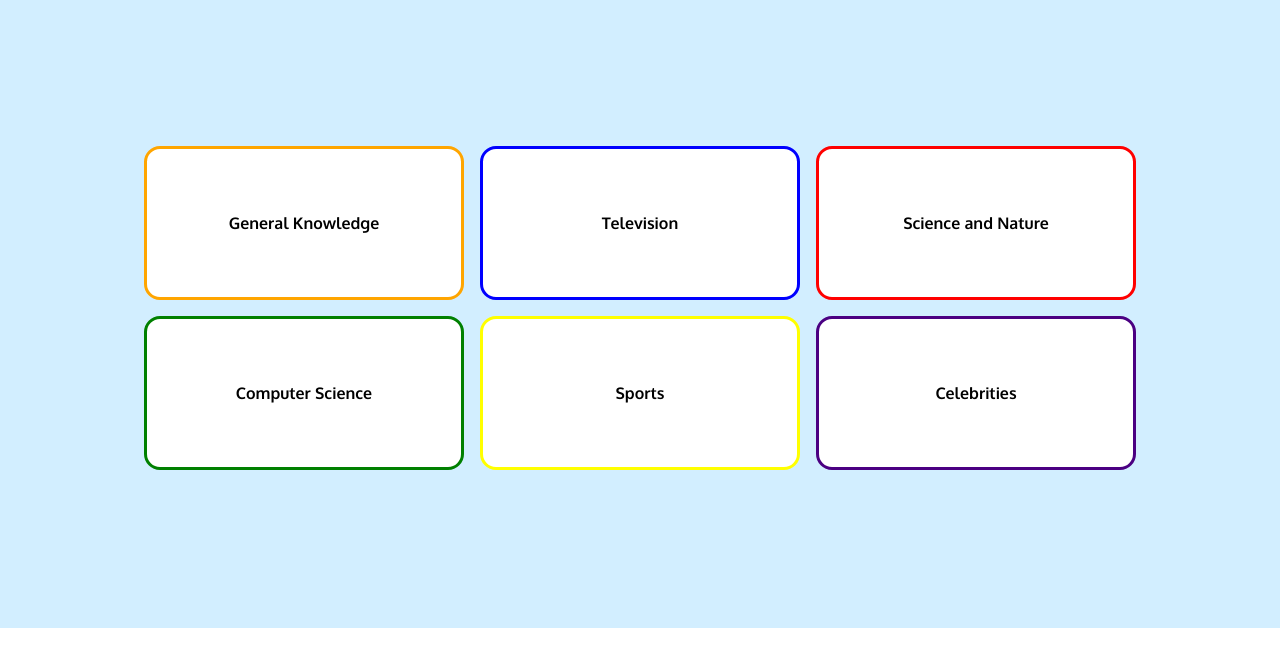
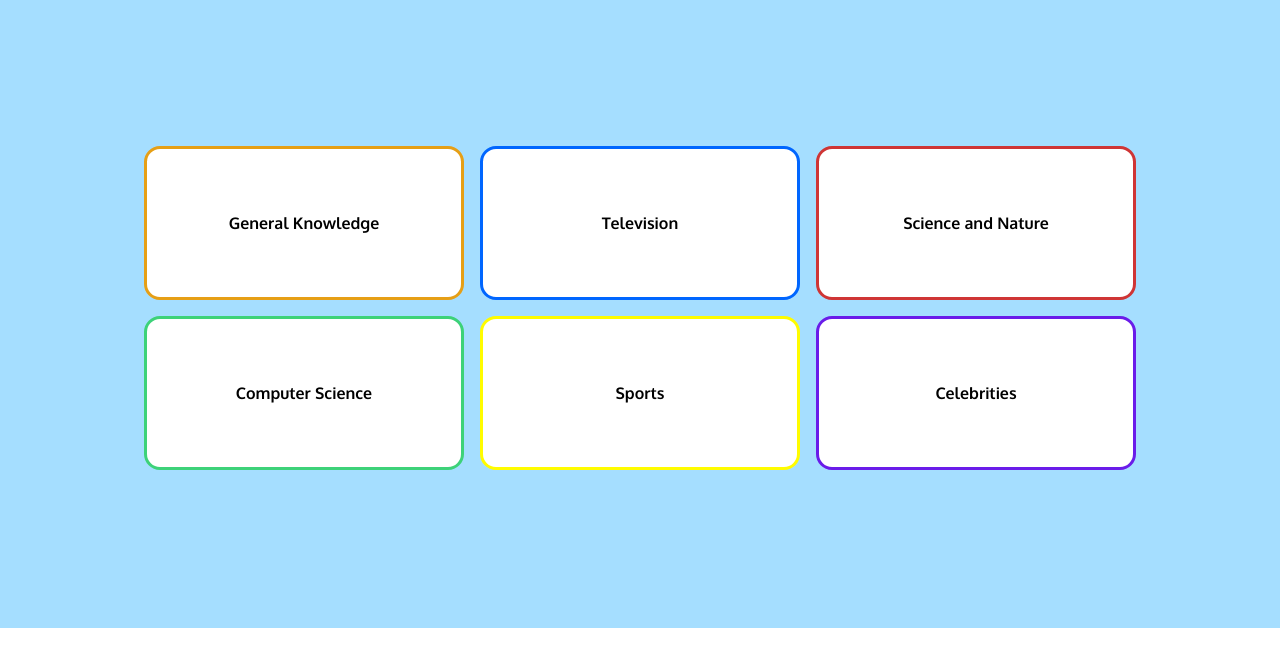
Before and after one commit to fac-12/teamQ, a website: page index.html in a window 1280 px wide. Shown: the part 94-760 px from the top of the page. Drawn offline with Linux system fonts and the light colour scheme.

Commit message:
made colors consistent

```diff
--- a/style.css
+++ b/style.css
@@ -14,7 +14,7 @@ header {
   display: flex;
   justify-content: center;
   align-items: center;
-  background: rgba(165,222,255,0.5);
+  background: #a5deff;
   padding: 1rem 5rem;
 }
 
@@ -37,22 +37,22 @@ header {
 }
 
 .home-flex-container button:nth-child(1) {
-  border: 3px solid orange;
+  border: 3px solid #e69f16;
 }
 .home-flex-container button:nth-child(2) {
-  border: 3px solid blue;
+  border: 3px solid #0066ff;
 }
 .home-flex-container button:nth-child(3) {
-  border: 3px solid red;
+  border: 3px solid #cf3535;
 }
 .home-flex-container button:nth-child(4) {
-  border: 3px solid green;
+  border: 3px solid #3dd279;
 }
 .home-flex-container button:nth-child(5) {
-  border: 3px solid yellow;
+  border: 3px solid #fffc00;
 }
 .home-flex-container button:nth-child(6) {
-  border: 3px solid indigo;
+  border: 3px solid #6a1ce9;
 }
 
 
@@ -63,7 +63,7 @@ header {
   text-align: center;
   width: 100%;
   margin: 0 auto;
-  background: rgba(165,222,255,0.5);
+  background: #a5deff;
   padding: 20px;
 }
 
@@ -125,7 +125,7 @@ header {
   border: 2px solid #50E3C2;
   padding: 1rem;
   margin: 1.2rem 0;
-  background-color: white;
+  background-color: #ffffff;
   border-radius: 15px;
   order: 1;
 }
```
